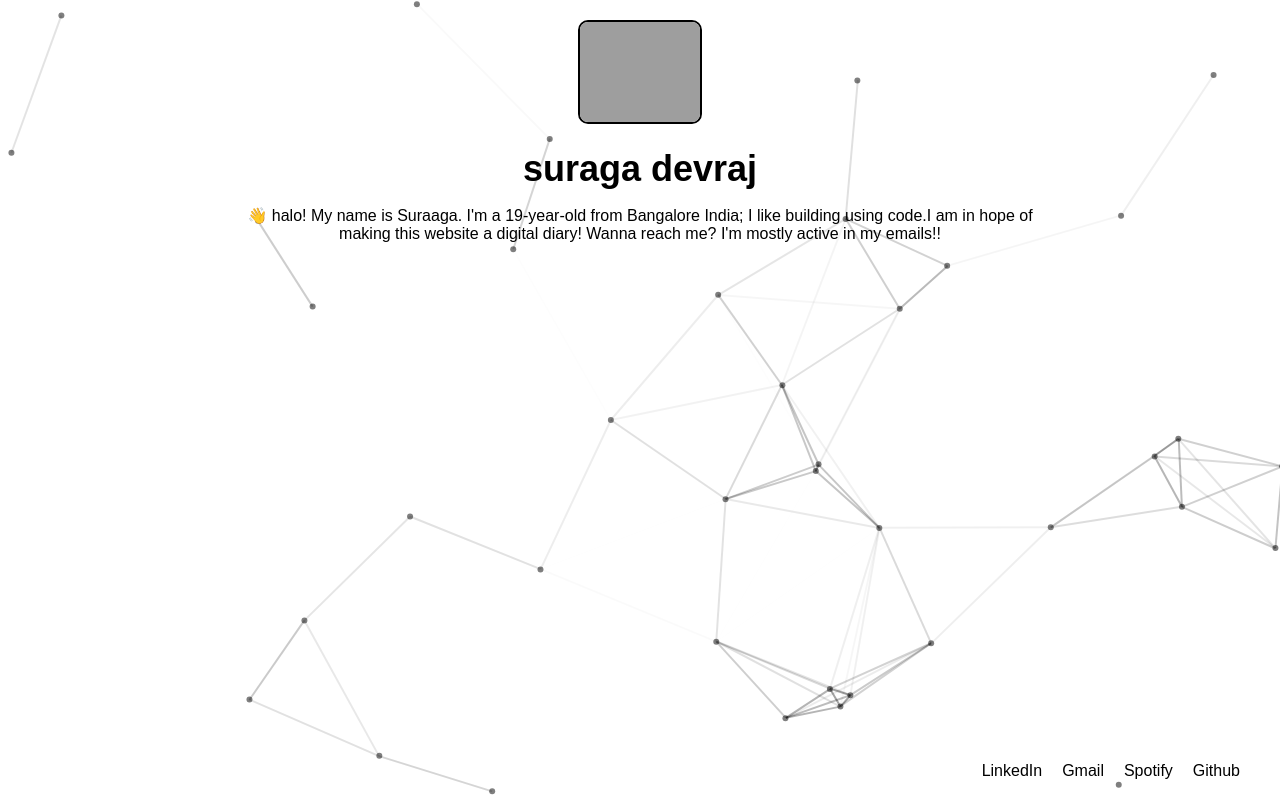
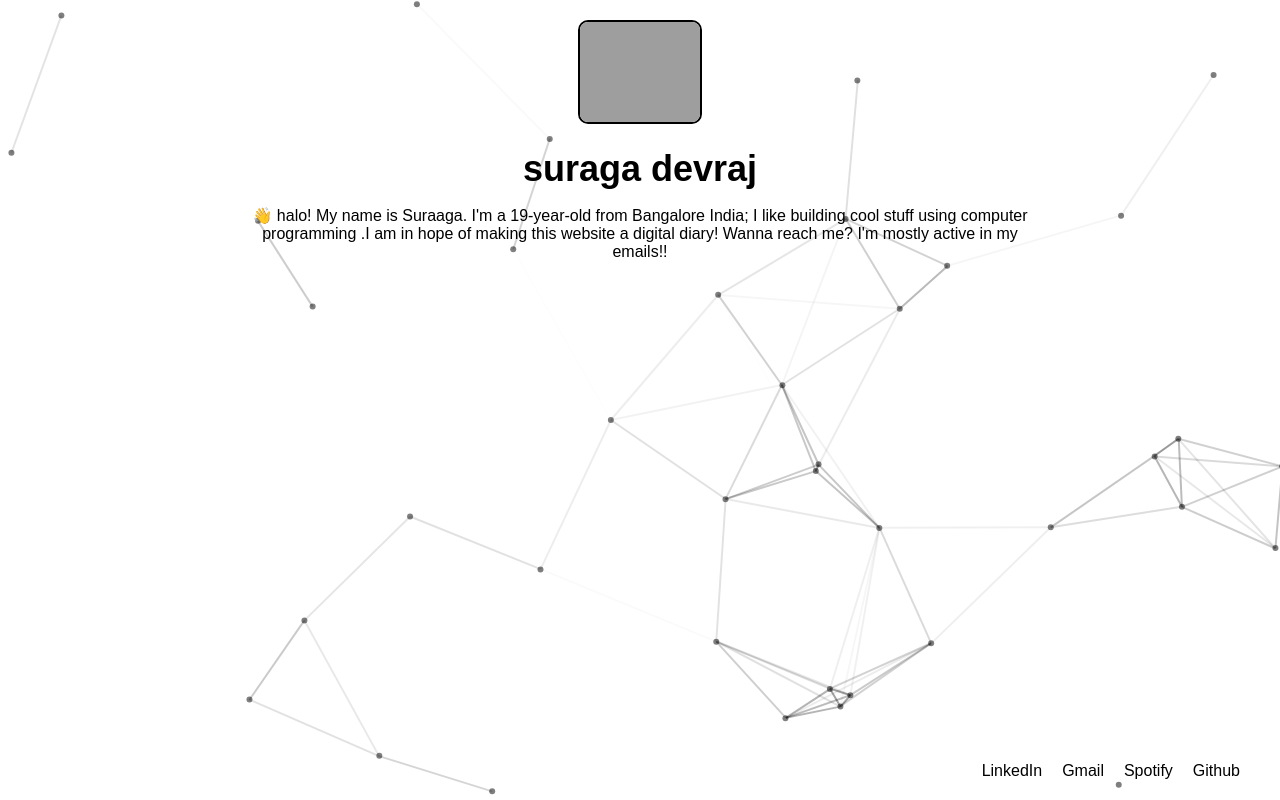
Before and after one commit to Suraaga/Suraaga.github.io, a plain HTML site: page index.html in a window 1280 px wide. Drawn offline with nearby package versions, Linux system fonts and the light colour scheme; grey boxes are pictures that could not be loaded; a web font is replaced by a local one.

Commit message:
index.html

```diff
--- a/index.html
+++ b/index.html
@@ -81,7 +81,7 @@
     <img src="https://i.imgur.com/JJreJEm.jpg" alt="Profile Photo" id="profile-photo">
     <div id="main-heading">suraga devraj</div>
     <div id="content">
-        <p id="intro">👋 halo! My name is Suraaga. I'm a 19-year-old from Bangalore India; I like building using code.I am in hope of making this website a digital diary! Wanna reach me? I'm mostly active in my emails!!</p>
+        <p id="intro">👋 halo! My name is Suraaga. I'm a 19-year-old from Bangalore India; I like building cool stuff using computer programming .I am in hope of making this website a digital diary! Wanna reach me? I'm mostly active in my emails!!</p>
     </div>
 
     <div id="icons">
```
